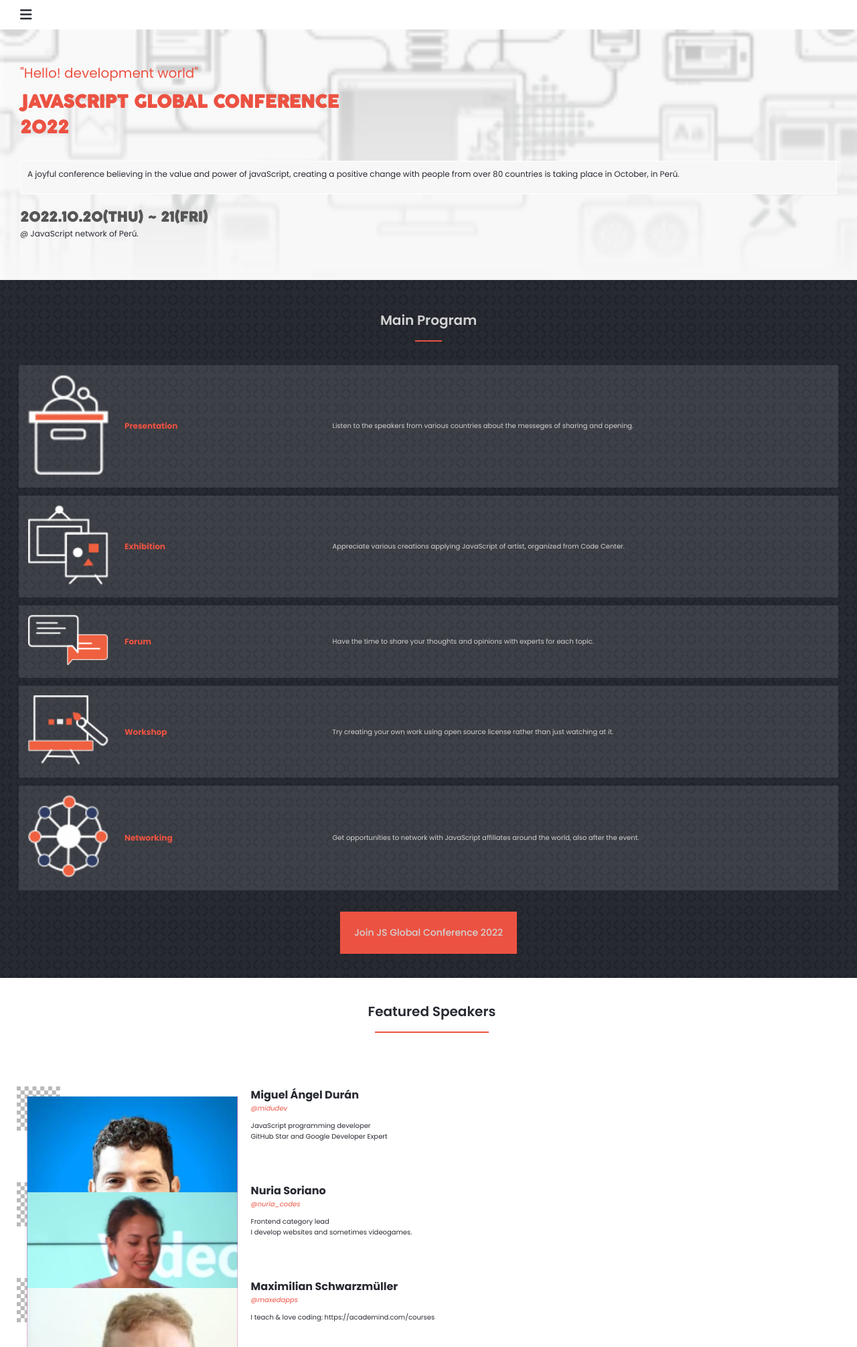
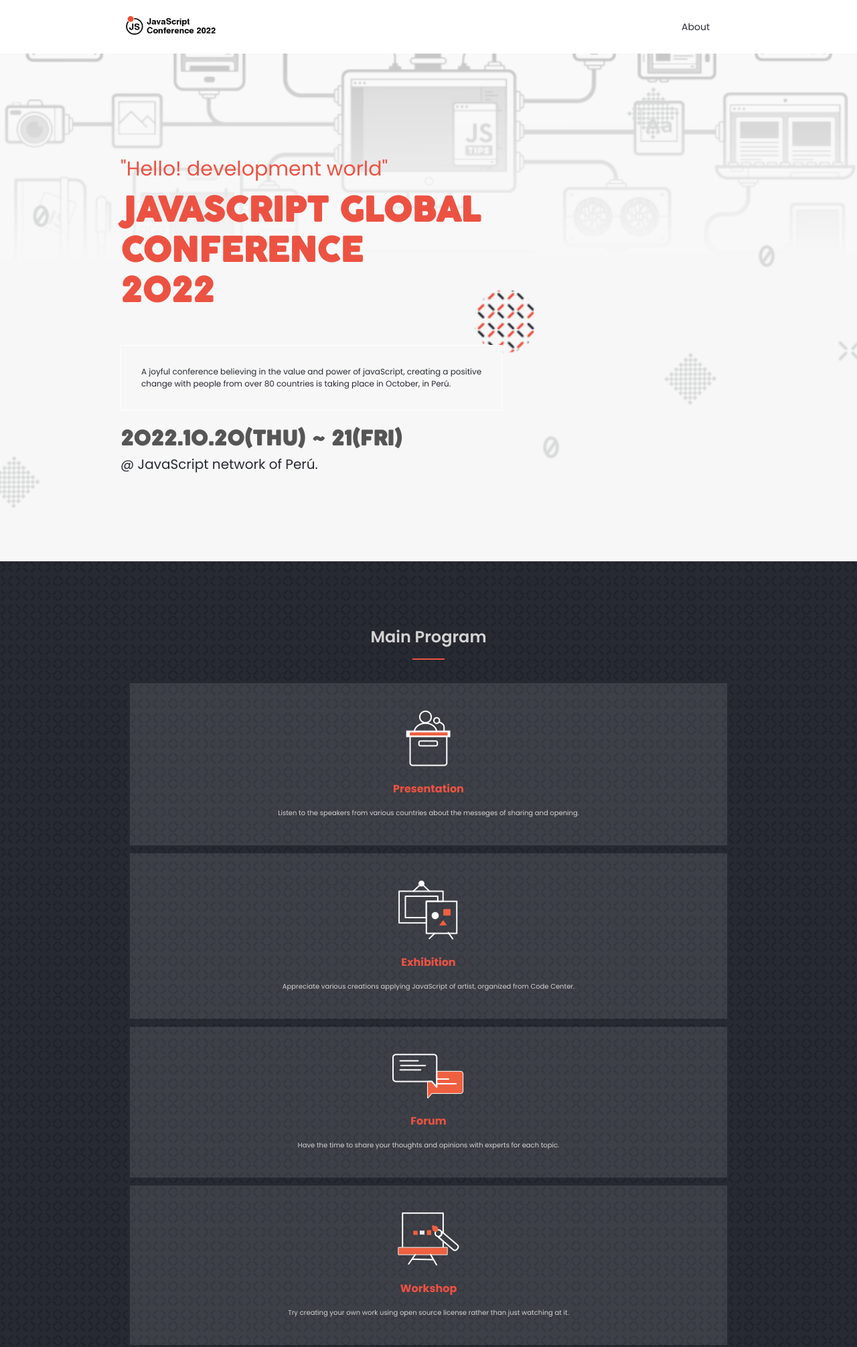
Before and after one commit to andres-condezo/html_capstone, a website: page index.html in a window 1280 px wide. Shown: the top 2011 px of the page at 67% size. Drawn offline with Linux system fonts and the light colour scheme.

Commit message:
Style(style.css): [Create descktop styles]

```diff
--- a/css/style.css
+++ b/css/style.css
@@ -75,11 +75,10 @@
   list-style-type: none;
 }
 
-header nav ul li .header__logo {
+header nav ul li .header__logo img {
+  width: 30%;
   font-size: 2rem;
-  font-weight: 700;
   margin-left: 2.8rem;
-  color: var(--primary-color);
   text-decoration: none;
 }
 
@@ -249,11 +248,15 @@
   width: 28%;
 }
 
+.article-container {
+  width: 100%;
+}
+
 .program__article {
-  width: 98%;
+  width: 97%;
   background-color: rgba(255, 255, 255, 0.1);
   margin-bottom: 1.2rem;
-  padding: 1.4rem;
+  padding: 2.6rem;
   display: grid;
   justify-content: space-between;
   align-items: center;
@@ -265,7 +268,7 @@
   text-align: center;
 }
 
-.program__article img {
+.program .program__article img {
   width: 100%;
 }
 
@@ -318,6 +321,14 @@
   grid-template-columns: 100%;
   row-gap: 6rem;
   padding: 0 3rem 6rem 4rem;
+}
+
+.speakers-card-container {
+  width: 100%;
+  display: grid;
+  justify-content: flex-start;
+  grid-template-columns: 100%;
+  row-gap: 6rem;
 }
 
 .speakers-card {
@@ -425,20 +436,221 @@
   width: 14%;
 }
 
-.partner .logos {
+.footer .partner .logos {
   display: flex;
   justify-content: center;
   gap: 0.5rem;
   flex-wrap: wrap;
 }
 
-.partner img {
+.footer .partner img {
   width: 30%;
 }
 
-.creative-commons {
+.footer .creative-commons {
   display: flex;
   justify-content: space-between;
   align-items: center;
   padding: 3rem;
 }
+
+/* media queries */
+
+/* Desktops */
+
+@media (min-width: 768px) {
+  header .header__logo {
+    display: block;
+  }
+
+  header .desktop-menu-container {
+    display: block;
+  }
+
+  header .desktop-menu li {
+    list-style: none;
+  }
+
+  header .desktop-menu li a {
+    text-decoration: none;
+    margin-right: 6rem;
+    font-size: 1.4rem;
+    color: var(--primary-color);
+  }
+
+  header .desktop-menu li a:hover {
+    color: var(--accent-color);
+  }
+
+  .mobile-menu-container {
+    display: none;
+  }
+
+  header nav .header__ul {
+    justify-content: space-between;
+    padding: 4rem 16rem;
+  }
+
+  header .nav__button {
+    display: none;
+  }
+
+  .headline {
+    background-image: url(../img/headline-bg-1.png);
+    padding: 13rem 18rem;
+  }
+
+  .headline h1 {
+    font-size: 5rem;
+    width: 70%;
+    padding-bottom: 1rem;
+    line-height: 6rem;
+  }
+
+  .headline h2 {
+    font-size: 3rem;
+  }
+
+  .headline p {
+    padding: 3rem 2rem 3rem 3rem;
+    margin-top: 4rem;
+    font-size: 1.2rem;
+    width: 62%;
+  }
+
+  .headline h3 {
+    font-size: 3rem;
+    margin-top: 2rem;
+  }
+
+  .headline span {
+    font-size: 2rem;
+  }
+
+  .program {
+    padding: 8rem 18rem;
+  }
+
+  .program h2 {
+    font-size: 2.4rem;
+    font-weight: 600;
+    padding-bottom: 1.5rem;
+  }
+
+  .article-container {
+    display: flex;
+    flex-direction: row;
+    gap: 1rem;
+  }
+
+  .program__article {
+    margin-bottom: 1.2rem;
+    display: flex;
+    flex-direction: column;
+    padding: 4rem;
+  }
+
+  .program__article .article-title {
+    margin: 1.6rem;
+  }
+
+  .program__article h3 {
+    font-size: 1.6rem;
+  }
+
+  .program-par {
+    font-size: 1rem;
+    text-align: center;
+  }
+
+  .program .btn-see-program {
+    display: block;
+    margin-top: 6rem;
+    color: var(--white-color);
+    font-size: 1.4rem;
+  }
+
+  .btn-see-program:hover {
+    color: var(--accent-color);
+  }
+
+  .btn {
+    display: none;
+  }
+
+  .speakers {
+    width: 100%;
+    display: grid;
+    justify-content: flex-start;
+    grid-template-columns: 100%;
+    row-gap: 6rem;
+    padding: 6rem 18rem 16rem 18rem;
+  }
+
+  .speakers__title {
+    margin-bottom: 3rem;
+  }
+
+  .speakers-card-container {
+    display: grid;
+    justify-content: flex-start;
+    grid-template-columns: 50% 50%;
+    row-gap: 16rem;
+    column-gap: 6rem;
+  }
+
+  .speakers h2 {
+    font-size: 2.4rem;
+    padding-bottom: 2rem;
+  }
+
+  .speakers-card {
+    display: grid;
+    grid-template-columns: 26% 74%;
+    column-gap: 2rem;
+  }
+
+  .speakers-card .bg-img {
+    top: -1.5rem;
+    left: -1.5rem;
+  }
+
+  .speakers-card .speakers-img {
+    top: 0;
+    left: 0;
+  }
+
+  .speakers-card .speakers-title {
+    font-size: 2rem;
+  }
+
+  .speakers-card .speakers-subtitle {
+    font-size: 1.4rem;
+    margin-bottom: 1.6rem;
+  }
+
+  .speakers-card .speakers-par {
+    font-size: 1.4rem;
+  }
+
+  .btn-2 {
+    display: none;
+  }
+
+  .footer h2 {
+    font-size: 2.4rem;
+  }
+
+  .partner .logos {
+    display: flex;
+    justify-content: center;
+    gap: 4rem;
+    flex-wrap: nowrap;
+    margin: 4rem 0;
+  }
+
+  .creative-commons {
+    justify-content: center;
+    gap: 4rem;
+  }
+}
```
